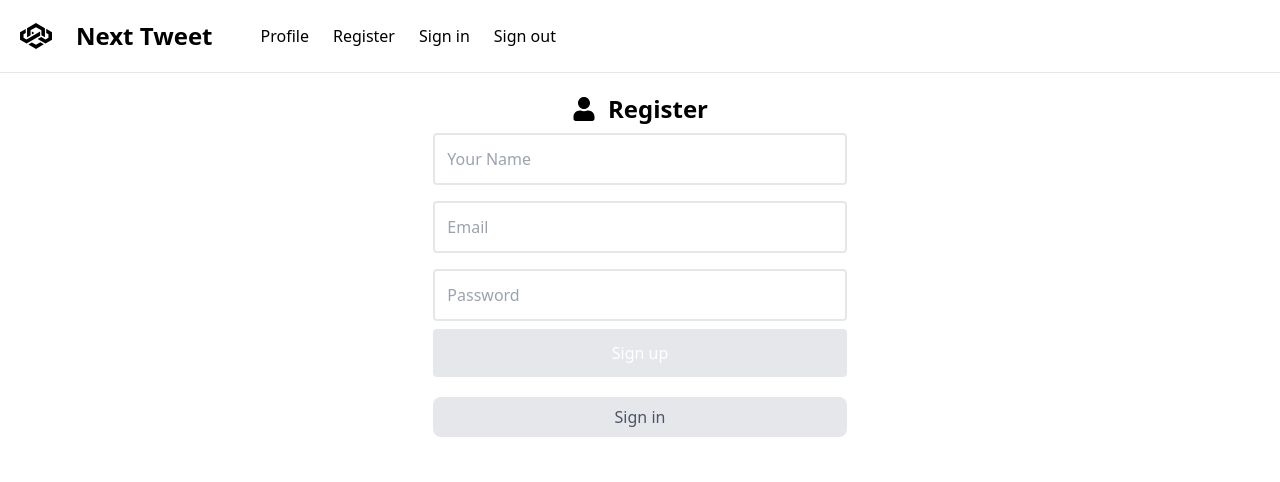
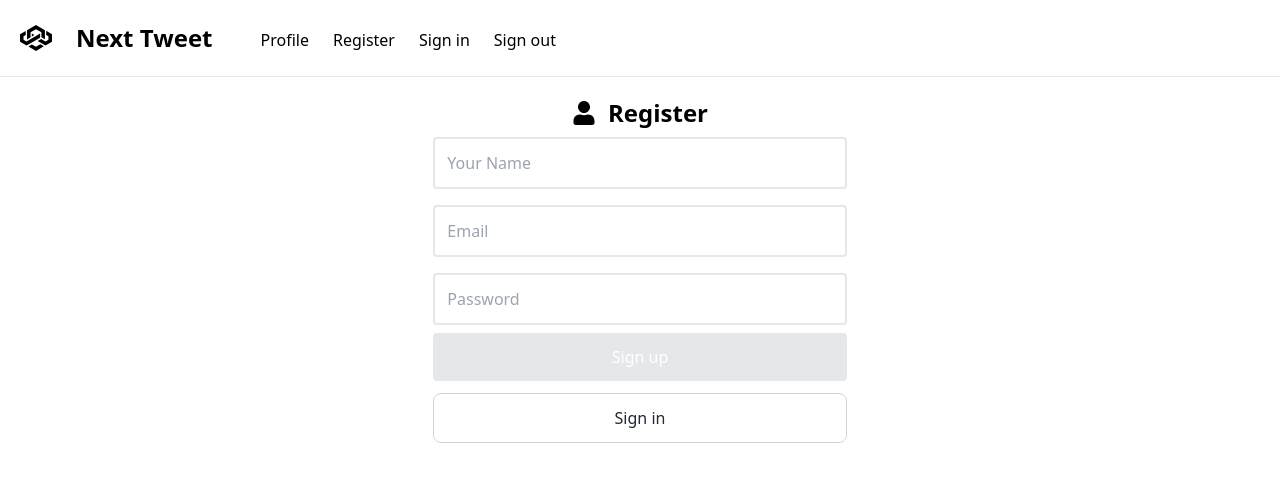
Before and after one commit to yse-yoo/next_tweet_2023_ig21, a Next.js app: page /auth/regist in a window 1280 px wide. Shown: the top 482 px of the page. Built offline with nearby package versions, Linux system fonts and the light colour scheme.

Commit message:
add LinkButton

```diff
--- a/app/auth/login/page.tsx
+++ b/app/auth/login/page.tsx
@@ -3,6 +3,8 @@
 import ClickButton from "@/app/components/ClickButton";
 import FormError from "@/app/components/FormError";
 import Input from "@/app/components/Input";
+import LinkButton from "@/app/components/LinkButton";
+import NavbarLink from "@/app/components/NavbarLink";
 import { SignIn } from "@/app/services/UserService";
 import Link from "next/link";
 import { useRouter } from "next/navigation";
@@ -52,18 +54,7 @@ const LoginPage = () => {
                     disabled={isDisable()}
                 />
 
-                <Link
-                    href="/auth/regist"
-                    className="
-                    flex justify-center
-                    w-full bg-gray-200
-                    text-gray-600
-                    hover:bg-gray-300
-                    py-2 px-4 my-3
-                    rounded-lg
-                    ">
-                    Register
-                </Link>
+                <LinkButton href="/auth/regist" label="Register" />
             </div>
         </div>
     );
--- a/app/auth/regist/page.tsx
+++ b/app/auth/regist/page.tsx
@@ -8,6 +8,7 @@ import { registUser } from "@/app/services/UserService";
 import { useRouter } from "next/navigation";
 import ClickButton from "@/app/components/ClickButton";
 import FormError from "@/app/components/FormError";
+import LinkButton from "@/app/components/LinkButton";
 
 const RegistPage = () => {
     const router = useRouter();
@@ -56,18 +57,7 @@ const RegistPage = () => {
                     disabled={isDisable()}
                 />
 
-                <Link
-                    href="/auth/login"
-                    className="
-                flex justify-center
-                w-full bg-gray-200
-                text-gray-600
-                hover:bg-gray-300
-                py-2 px-4 my-3
-                rounded-lg
-                ">
-                    Sign in
-                </Link>
+                <LinkButton href="/auth/login" label="Sign in" />
             </div>
         </div>
     );
--- /dev/null
+++ b/app/components/LinkButton.tsx
@@ -0,0 +1,24 @@
+import Link from "next/link";
+
+interface LinkButtonProps {
+    href: string;
+    label: string;
+    className?: string;
+}
+
+const LinkButton = ({ href, label, className }: LinkButtonProps) => {
+    className ??= `flex justify-center py-3 my-1
+                    border border-gray-300
+                    text-gray-800 bg-white
+                    hover:bg-gray-100
+                    rounded-lg`;
+    return (
+        <Link
+            href={href}
+            className={className}>
+            {label}
+        </Link>
+    );
+}
+
+export default LinkButton;
--- a/app/components/NavbarLink.tsx
+++ b/app/components/NavbarLink.tsx
@@ -1,6 +1,4 @@
-"use client"
-
-import Link from "next/link";
+import Link from 'next/link'
 
 interface NavbarLinkProps {
     href: string;
@@ -8,15 +6,11 @@ interface NavbarLinkProps {
     onClick?: () => void;
 }
 
+const className = "hidden mt-1 p-3 md:inline-block text-black";
+
 const NavbarLink = ({href, label, onClick} : NavbarLinkProps) => {
     return (
-        <Link
-            href={href}
-            className="hidden md:inline-block p-3 text-black"
-            onClick={onClick}
-            >
-            {label}
-        </Link>
+        <Link href={href} className={className} onClick={onClick}>{label}</Link>
     );
 }
 
```
